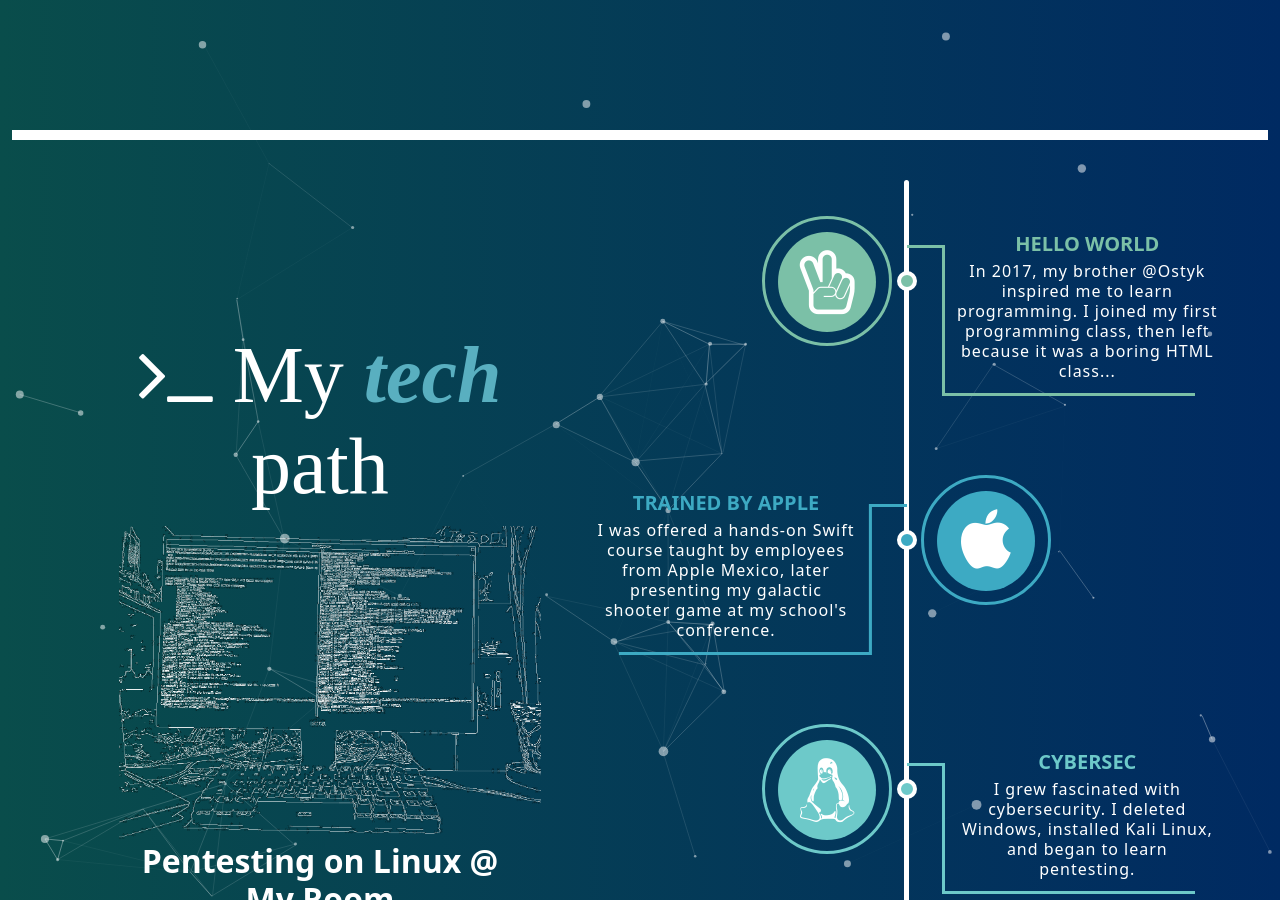
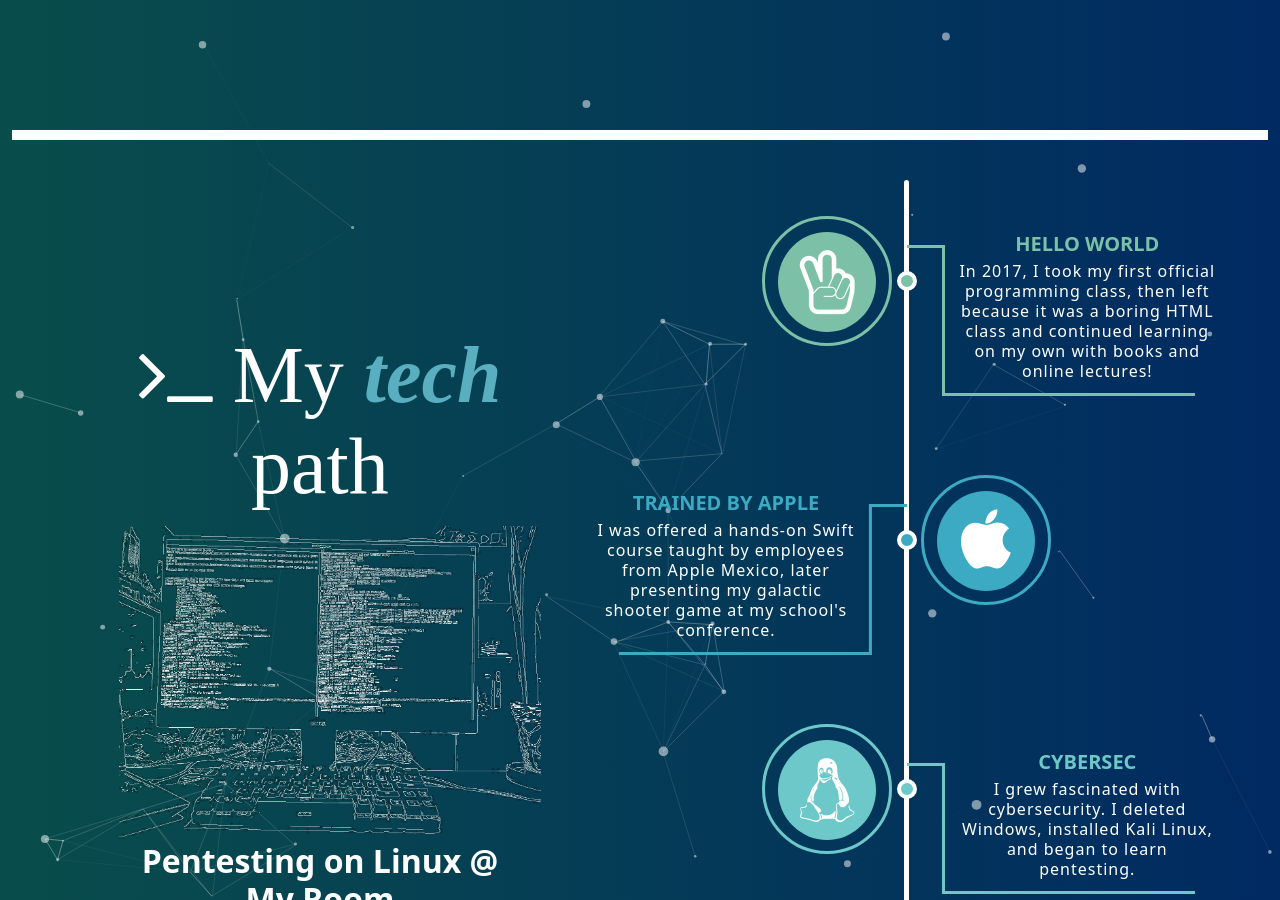
Before and after one commit to stasostyk/stasostyk.github.io, a Jekyll site: the page built from index.html, in a window 1280 px wide and 900 px high, scrolled down 1971 px. Built offline with Jekyll 4.4.1, drawn with Linux system fonts in a browser that asks for light colours; nearby versions of some CDN libraries; a style sheet for code colours, icons or effects is not loaded.

Commit message:
fix paragraph

```diff
--- a/_data/tech.yml
+++ b/_data/tech.yml
@@ -1,6 +1,6 @@
 - name: "Hello World"
   icon: "fa-hand-peace-o"
-  desc: "In 2017, my brother @Ostyk inspired me to learn programming. I joined my first programming class, then left because it was a boring HTML class..."
+  desc: "In 2017, I took my first official programming class, then left because it was a boring HTML class and continued learning on my own with books and online lectures!"
 
 - name: "Trained by Apple"
   icon: "fa-apple"
```
